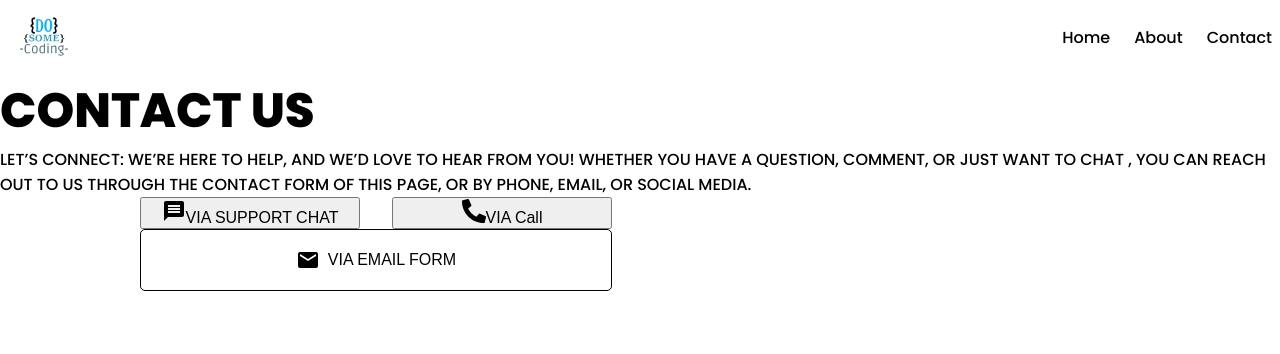
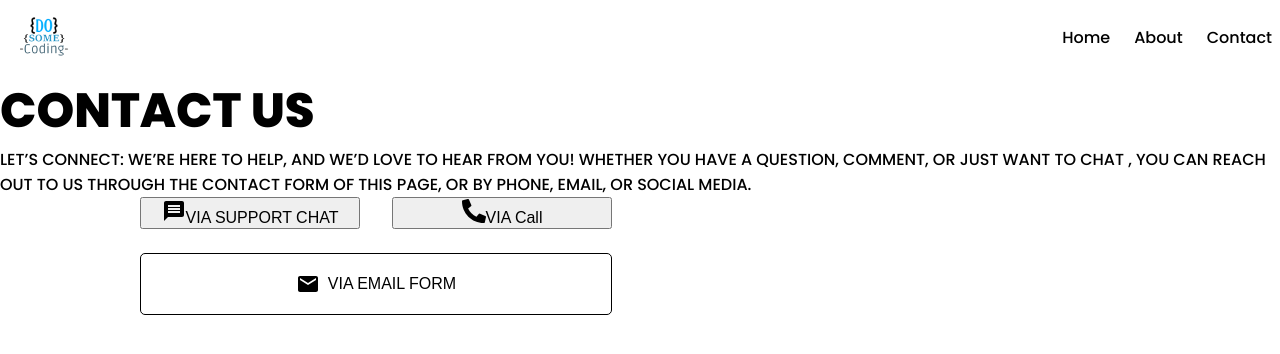
Before and after one commit to AyushHimalayaShrestha/React-P2, a React (Vite) app: page / in a window 1280 px wide. Shown: the top 354 px of the page. Built offline with nearby package versions, Linux system fonts and the light colour scheme.

Commit message:
contact form

```diff
--- a/src/components/ContactForm/Contact.module.css
+++ b/src/components/ContactForm/Contact.module.css
@@ -7,3 +7,8 @@
     display: flex;
     gap: 32px;
 }
+.contact_form{
+    display: flex;
+    flex-direction: column;
+    gap: 24px;
+}
```
Also changed, not shown: src/components/Button/Button.module.css (line endings or trailing spaces).
